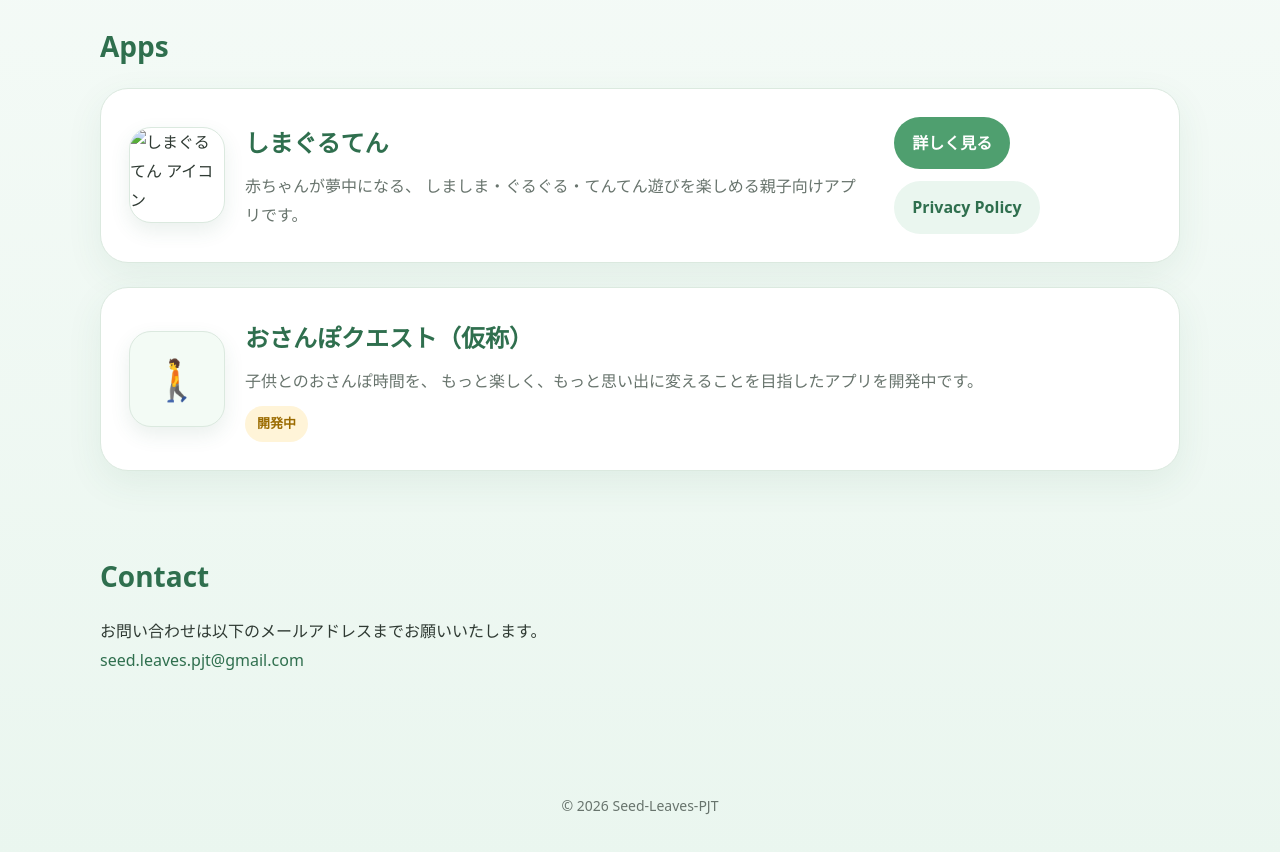
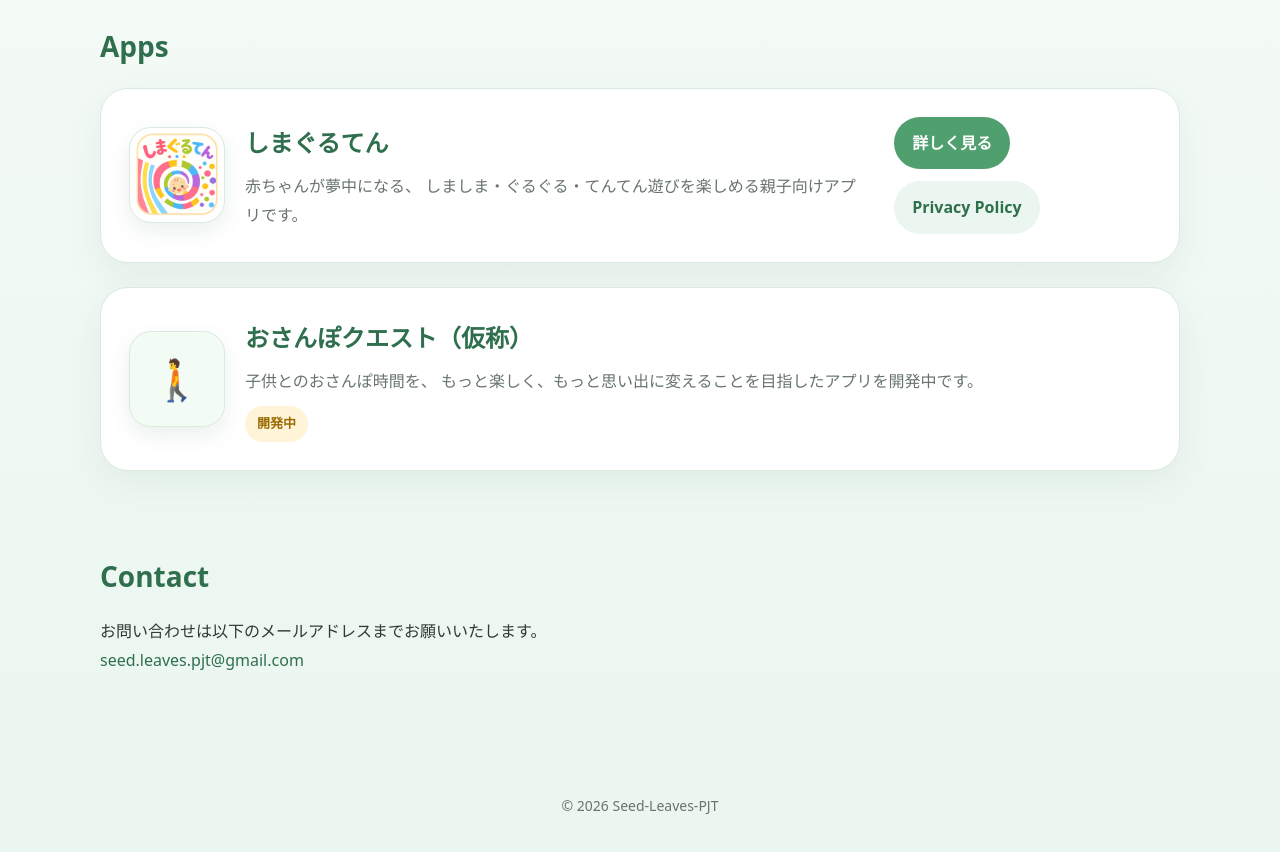
Before and after one commit to Seed-Leaves-PJT/Seed-Leaves-PJT.github.io, a plain HTML site: page index.html in a window 1280 px wide. Shown: the part 1040-1892 px from the top of the page. Drawn offline with Linux system fonts and the light colour scheme.

Commit message:
Update index.html

```diff
--- a/index.html
+++ b/index.html
@@ -383,7 +383,7 @@
           <div class="app-info">
             <img
               class="app-icon"
-              src="assets/shimaguruten-icon.png"
+              src="shimaguruten/assets/icon.png"
               alt="しまぐるてん アイコン"
             />
 
```
